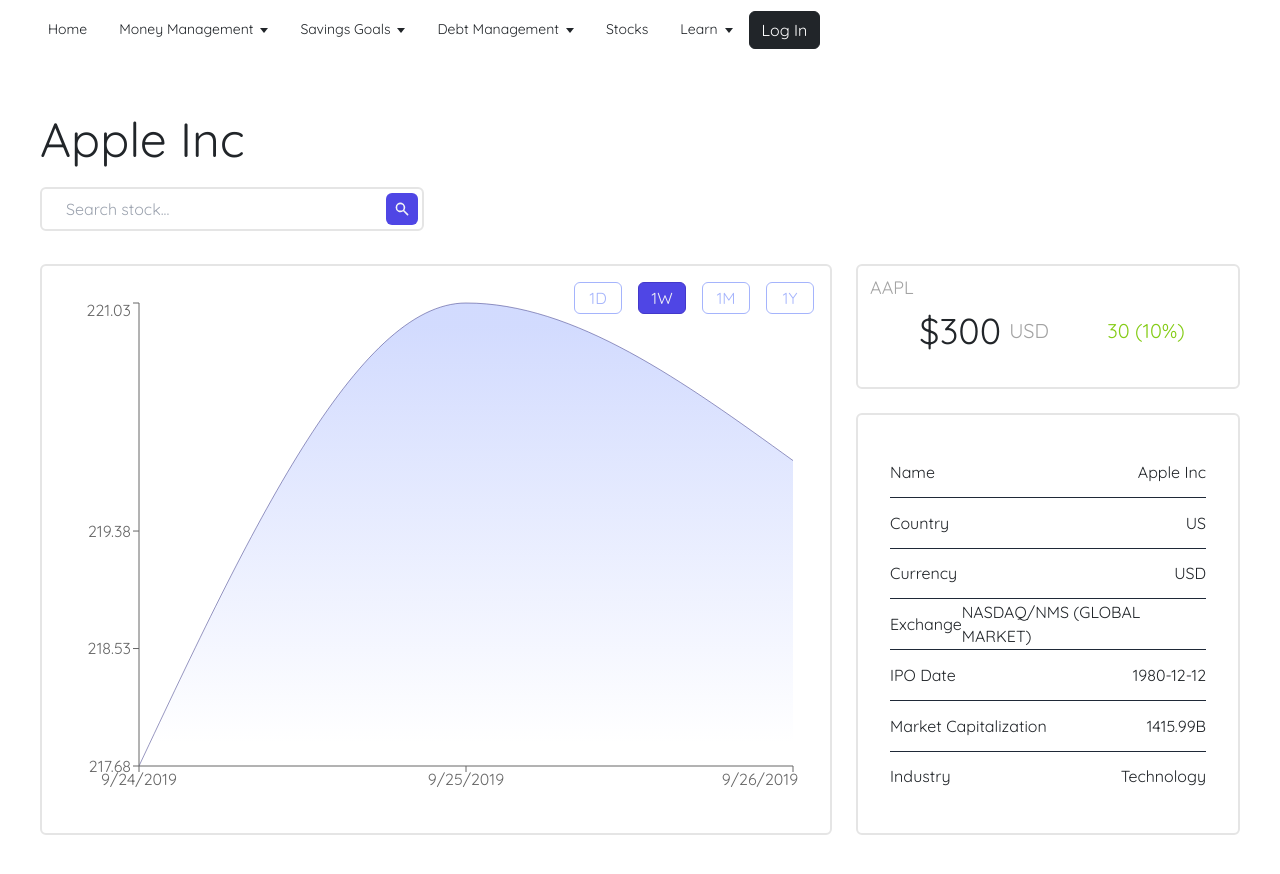
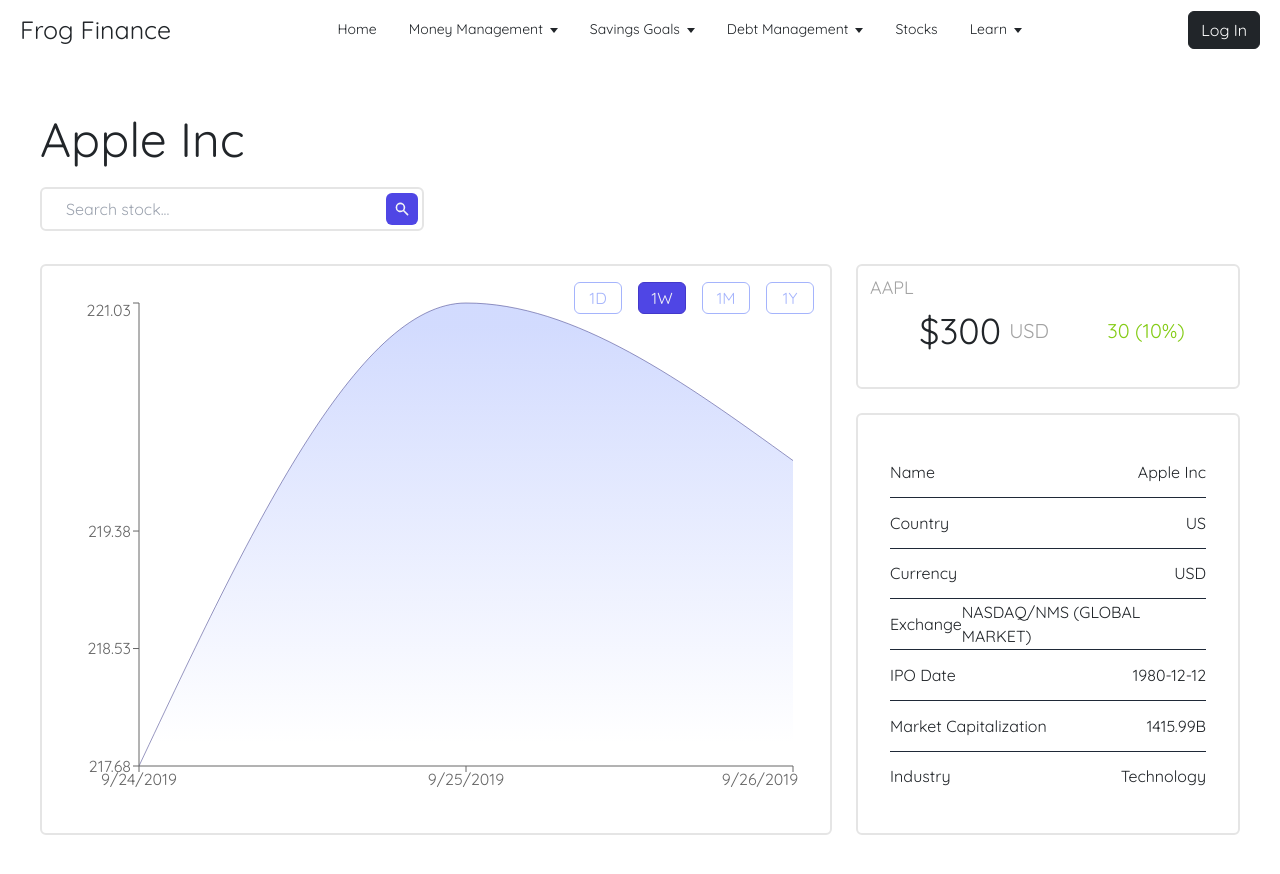
Before and after one commit to Shamayal/frog-finance, a React (Create React App) app in the folder frontend/client/: page /stocks in a window 1280 px wide. Built offline with nearby package versions, Linux system fonts and the light colour scheme.

Commit message:
update nav styling, add logo, add space between sections

```diff
--- a/frontend/client/src/components/NavigationBar.jsx
+++ b/frontend/client/src/components/NavigationBar.jsx
@@ -12,12 +12,21 @@ const NavigationBar = () => {
   const { isLoading, error } = useAuth0();
 
   return (
-      <nav className='navbar font-quicksand'>
-        <ul className="menus">
+    <nav className='navbar font-quicksand'>
+      <ul className="menus">
+
+        <div className="logo">
+          <li>Frog Finance</li>
+        </div>
+
+        <div className="menu-items-container">
           {menuItems.map((menu, index) => {
             const depthLevel = 0;
             return <MenuItems items={menu} key={index} depthLevel={depthLevel} />;
           })}
+        </div>
+
+        <div className="menu-auth">
           <li>
             {error && <p>Authentication Error</p>}
             {!error && isLoading && <p>Loading...</p>}
@@ -25,8 +34,9 @@ const NavigationBar = () => {
             <LoginButton />
             <LogoutButton />
           </li>
-        </ul>
-      </nav>
+        </div>
+      </ul>
+    </nav>
   );
 };
 
--- a/frontend/client/src/styles/Nav.css
+++ b/frontend/client/src/styles/Nav.css
@@ -6,7 +6,7 @@ header {
 .nav-area {
   display: flex;
   align-items: center;
-  max-width: 1200px;
+  /* max-width: 1200px; */
   margin: 0 auto;
   padding: 10px 20px;
 }
@@ -15,14 +15,25 @@ header {
   text-decoration: none;
   font-size: 25px;
   color: inherit;
-  margin-right: 20px;
+  margin: 0 20px;
+}
+
+.menu-auth {
+  margin: 0 20px;
 }
 
 .menus {
   display: flex;
   align-items: center;
+  justify-content: space-between;
   flex-wrap: wrap;
   list-style: none;
+  width: 100%;
+  padding: 0;
+}
+
+.menu-items-container {
+  display: flex;
 }
 
 .menu-items {
```
